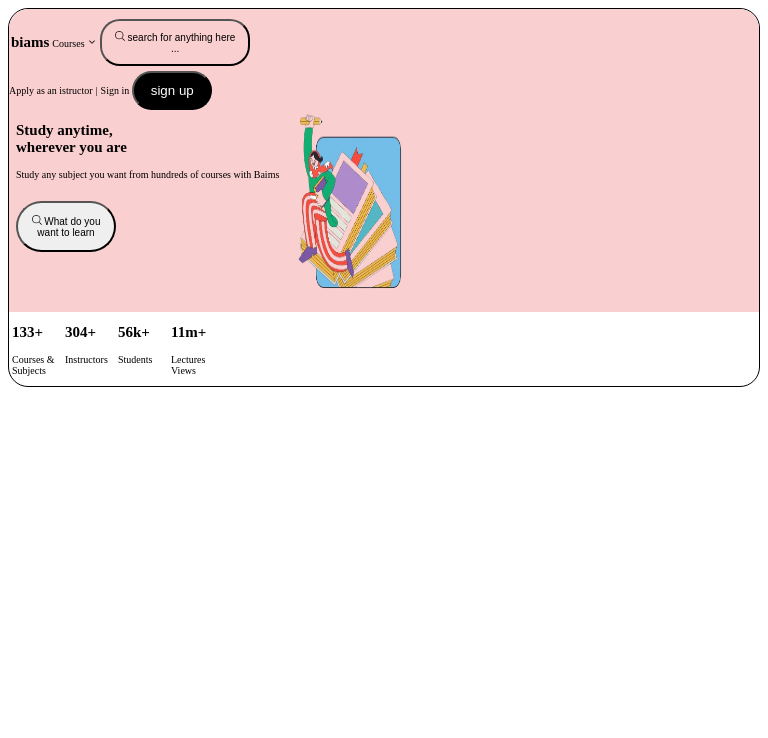
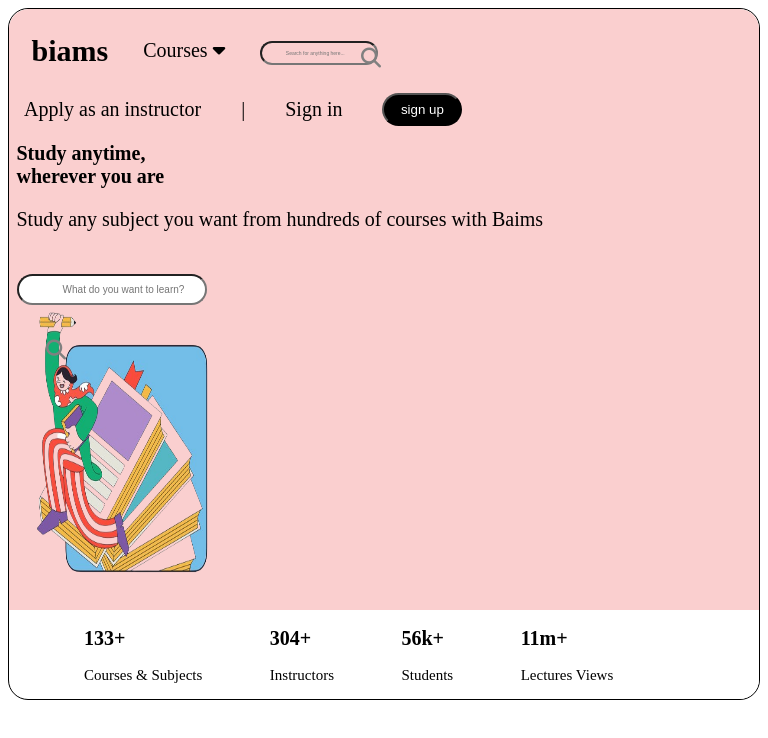
Before and after one commit to Agnes-Kamondi/landingpage, a plain HTML site: page index.html in a window 768 px wide. Drawn offline with Linux system fonts and the light colour scheme.

Commit message:
added changes

```diff
--- a/index.html
+++ b/index.html
@@ -3,54 +3,61 @@
 <head>
     <meta charset="UTF-8">
     <meta name="viewport" content="width=device-width, initial-scale=1.0">
-    <title>Baims Website page</title>
+    <title>Landing page</title>
     <link rel="stylesheet" href="style.css">
+    <link rel="stylesheet" href="https://cdnjs.cloudflare.com/ajax/libs/font-awesome/6.5.2/css/all.min.css">
 </head>
 <body>
     <section id="navbar">
-        <div id="div1">
+        <div id="nav-right">
                 <h1 id="h">biams</h1>
-                <a>Courses <img src="images/dropdown.png" class="png"></a>
-                <button id="button">
-                    <img src="images/search.png" class="png">
-                    search for anything here ...
-                </button>
+                <a>Courses <i class="fa-solid fa-caret-down" id="dropdown"></i></a>
+                <div>
+                    <input name = "inputfield"placeholder = "            Search for anything here..." type="text" id="search-input">
+                        <i class="fa-solid fa-magnifying-glass" id="search"></i>
+
+
+                </div>
        </div>
-        <div id="div">
-                <a>Apply as an istructor</a> |
+        <div id="nav-left">
+                <a>Apply as an instructor</a> |
                 <a>Sign in</a>
-                <button id="button1">sign up</button>
+                <button id="sign-up-button">sign up</button>
 
         </div>
     </section>
     <section id="banner">
-        <div id="div3">
-            <h1 id="h1">Study anytime,<br> wherever you are </h1>
+        <div id="banner-content">
+            <h1 id="heading">Study anytime,<br> wherever you are </h1>
             <p>Study any subject you want from hundreds of courses with Baims</p>
             <br>
-            <button id="button2"><img src="images/search.png" class="png">
-             What do you want to learn</button>
+            <div>
+            <input name="learn"placeholder="             What do you want to learn?" type="text" id="learn-search-input">
+            <i class="fa-solid fa-magnifying-glass" id="search-learn"></i>
+
         </div>
+         </div>
         <div>
-            <img src="images/study-preview.png" id="image">
+        <img src="images/study-preview.png" id="vectorimage">
+
         </div>
     </section>
     <section id="footer">
-        <div id="div4">
+        <div id="wordsonfooter">
             <h1 id="count">133+</h1>
-            <p class="p">Courses & Subjects</p>
+            <p class="person">Courses & Subjects</p>
         </div>
-        <div id="div4">
+        <div id="wordsonfooter">
             <h1 id="count">304+</h1>
-            <p class="p">Instructors</p>
+            <p class="person">Instructors</p>
         </div>
-        <div id="div4">
+        <div id="wordsonfooter">
             <h1 id="count">56k+</h1>
-            <p class="p">Students</p>
+            <p class="person">Students</p>
         </div>
-        <div id="div4">
+        <div id="wordsonfooter">
             <h1 id="count">11m+</h1>
-            <p class="p">Lectures Views</p>
+            <p class="person">Lectures Views</p>
         </div>
     </section>
 
--- a/style.css
+++ b/style.css
@@ -2,38 +2,51 @@ body{
     border: 3px solid;
     border-radius: 20px;
 }
-.png{
-    width: 15px;
-}
-#div1{
+#nav-right{
     display: flex;
     gap: 50px;
     align-items: center;
     margin-left: 10%;
 }
-#button{
+#search-input{
     width: 270px;
     border-radius: 30px;
     align-items: center;
     padding: 10px;
     background-color: rgb(250,207,207);
 }
-#div{
+#search-learn{
+    color: gray;
+    position: absolute;
+    top: 27%;
+    left: 12%;
+    text-align: center;
+    cursor: pointer;
+}
+#search{
+    color: gray;
+    position: absolute;
+    top: 4.0%;
+    left: 24%;
+    text-align: center;
+    cursor: pointer;
+}
+#nav-left{
    display: flex;
    gap: 50px;
    align-items: center;
 }
-#div3{
+#banner-content{
     margin-left: 10%;
 }
-#button1{
+#sign-up-button{
     background: black;
     color: white;
     width: 110px;
     padding: 10px;
     border-radius: 20px;
 }
-#h{
+#heading{
     font-size: 30px;
 }
 #navbar{
@@ -49,7 +62,7 @@ body{
    background-color: rgb(250,207,207);
 
 }
-#button2{
+#learn-search-input{
     width: 300px;
     padding: 12px;
     border-radius: 30px;
@@ -60,7 +73,7 @@ body{
 #count{
     font-size: 40px;
 }
-.p{
+.person{
     font-size: 18px;
 }
 #footer{
@@ -71,95 +84,292 @@ body{
     border-bottom-left-radius: 20px;
     border-bottom-right-radius: 20px;
 }
-    @media  all  and (min-width: 280px) and (max-width : 1024px){
+@media screen and (min-width: 280px) and (max-width: 480px){
     body{
         border: 1px solid;
+        border-radius: 20px;
         font-size: 10px;
-            border-radius: 20px;
     }
-        .png{
-            width: 10px;
+    #nav-right{
+        display: flex;
+        gap: 28px;
+        align-items: center;
+        margin-left: 3%;
     }
-        #div1{
+    #search-input{
+        width: 100px;
+        border-radius: 30px;
+        align-items: center;
+        padding: 7px;
+        background-color: rgb(250,207,207);
+        font-size: 5px;
+    }
+    #search-learn{
+        color: gray;
+        position: absolute;
+        top: 18.5%;
+        left: 9%;
+        text-align: center;
+        cursor: pointer;
+    }
+    #search{
+        color: gray;
+        position: absolute;
+        top: 2.8%;
+        left: 43%;
+        text-align: center;
+        cursor: pointer;
+    }
+    #nav-left{
+        margin-left: 15px;
        display: flex;
-            gap: 3px;
-            align-items: center;
-           padding-top: 10px;
-           margin-left: 2px;
-
-        }
-        #button{
-            width: 150px;
-            border-radius: 20px;
-            align-items: center;
-            font-size: 10px;
-            padding: 10px;
-            background-color: rgb(250,207,207);
-        }
-        #div{
-           display: flex;
-           gap: 3px;
+       gap: 25px;
        align-items: center;
     }
-        #div3{
-            margin-left: 7px;
+    #banner-content{
+        margin-left: 1%;
     }
-        #button1{
+    #sign-up-button{
         background: black;
         color: white;
-            width: 80px;
-            padding: 10px;
+        width: 70px;
+        font-size: 10px;
+        padding: 5px;
         border-radius: 20px;
+        margin-left: 5%;
     }
-        #h{
-            font-size: 15px;
+    #heading{
+        font-size: 10px;
     }
     #navbar{
         display: flex;
         flex-direction: column;
-            gap: 5px;
+        gap: 30%;
         background-color: rgb(250,207,207);
         border-top-left-radius: 20px;
         border-top-right-radius: 20px;
-            width: 100%;
     }
     #banner{
        display: flex;
-           gap: 3px;
+       flex-direction: column;
+       gap: 5%;
        background-color: rgb(250,207,207);
-           width: 100%;
 
     }
-        #image{
+    #learn-search-input{
         width: 150px;
-            height: 200px;
+        padding: 8px;
+        border-radius: 20px;
+        font-size: 10px;
     }
-        #button2{
+    #vectorimage{
+        width: 250px;
+        height: 300px;
+    }
+    #h1{
+        font-size: 50px;
+    }
+    #count{
+        font-size: 15px;
+    }
+    .person{
+        font-size: 10px;
+    }
+    #footer{
+        display: flex;
+        gap: 10%;
+        margin-left: 10%;
+        background-color: white;
+        border-bottom-left-radius: 20px;
+        border-bottom-right-radius: 20px;
+    }
+}
+@media screen and (min-width: 481px) and (max-width: 768px){
+    body{
+        border: 1px solid;
+        border-radius: 20px;
+        font-size: 20px;
+    }
+    #nav-right{
+        display: flex;
+        gap: 35px;
+        align-items: center;
+        margin-left: 3%;
+    }
+    #search-input{
         width: 100px;
+        border-radius: 30px;
+        align-items: center;
+        padding: 7px;
+        background-color: rgb(250,207,207);
+        font-size: 5px;
+    }
+    #search-learn{
+        color: gray;
+        position: absolute;
+        top: 42.55%;
+        left: 6%;
+        text-align: center;
+        width: 5px;
+        cursor: pointer;
+    }
+    #search{
+        color: gray;
+        position: absolute;
+        top: 6%;
+        left: 47%;
+        text-align: center;
+        cursor: pointer;
+    }
+    #nav-left{
+        margin-left: 15px;
+       display: flex;
+       gap: 40px;
+       align-items: center;
+    }
+    #banner-content{
+        margin-left: 1%;
+    }
+    #sign-up-button{
+        background: black;
+        color: white;
+        width: 80px;
+        padding: 7px;
+        border-radius: 20px;
+    }
+    #heading{
+        font-size: 20px;
+    }
+    #navbar{
+        display: flex;
+        flex-direction: column;
+        gap: 30%;
+        background-color: rgb(250,207,207);
+        border-top-left-radius: 20px;
+        border-top-right-radius: 20px;
+    }
+    #banner{
+       display: flex;
+       flex-direction: column;
+       gap: 5%;
+       background-color: rgb(250,207,207);
+
+    }
+    #learn-search-input{
+        width: 170px;
+        padding: 8px;
+        border-radius: 20px;
         font-size: 10px;
+    }
+    #vectorimage{
+        width: 250px;
+        height: 300px;
+    }
+    #count{
+        font-size: 20px;
+    }
+    .person{
+        font-size: 15px;
+    }
+    #footer{
+        display: flex;
+        gap: 10%;
+        margin-left: 10%;
+        background-color: white;
+        border-bottom-left-radius: 20px;
+        border-bottom-right-radius: 20px;
+    }
+}
+@media screen and (min-width: 769px) and (max-width: 1024px){
+    body{
+        border: 3px solid;
+        border-radius: 20px;
+        font-size: 20px;
+    }
+    #nav-right{
+        display: flex;
+        gap: 50px;
+        align-items: center;
+        margin-left: 10%;
+    }
+    #search-input{
+        width: 200px;
+        border-radius: 30px;
+        align-items: center;
+        padding: 10px;
+        background-color: rgb(250,207,207);
+    }
+    #search-learn{
+        color: gray;
+        position: absolute;
+        top: 26.5%;
+        left: 12%;
+        text-align: center;
+        cursor: pointer;
+    }
+    #search{
+        color: gray;
+        position: absolute;
+        top: 4.9%;
+        left: 25%;
+        text-align: center;
+        cursor: pointer;
+    }
+    #nav-left{
+       display: flex;
+       margin-left: 10%;
+       gap: 50px;
+       align-items: center;
+    }
+    #banner-content{
+        margin-left: 10%;
+    }
+    #sign-up-button{
+        background: black;
+        color: white;
+        width: 110px;
+        padding: 10px;
+        border-radius: 20px;
+    }
+    #heading{
+        font-size: 30px;
+    }
+    #navbar{
+        display: flex;
+        flex-direction: column;
+        gap: 30%;;
+        background-color: rgb(250,207,207);
+        border-top-left-radius: 20px;
+        border-top-right-radius: 20px;
+    }
+    #banner{
+       display: flex;
+       flex-direction: column;
+       gap: 20%;
+       background-color: rgb(250,207,207);
+
+    }
+    #learn-search-input{
+        width: 300px;
         padding: 12px;
         border-radius: 30px;
     }
     #h1{
-            font-size: 15px;
+        font-size: 50px;
     }
     #count{
-            font-size: 15px;
+        font-size: 40px;
     }
-        .p{
-            font-size: 10px;
-        }
-        #div4{
-            width: 50px
+    .person{
+        font-size: 18px;
     }
     #footer{
-            margin-left: 3px;
         display: flex;
-            gap: 3px;
+        gap: 10%;
+        margin-left: 10%;
         background-color: white;
         border-bottom-left-radius: 20px;
         border-bottom-right-radius: 20px;
-            width: 97%;
     }
 
 }
```
Also changed, not shown: images/filter.jpeg (added), images/mentor-mentee.jpg (added), images/search.png (deleted). Lines whose indentation alone changed are shown as unchanged.
